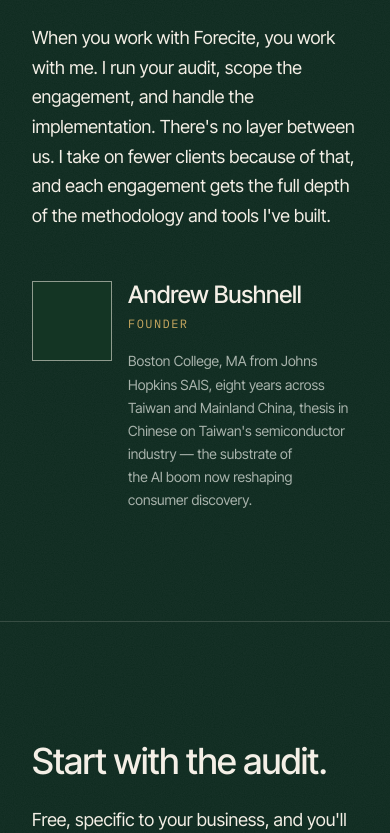
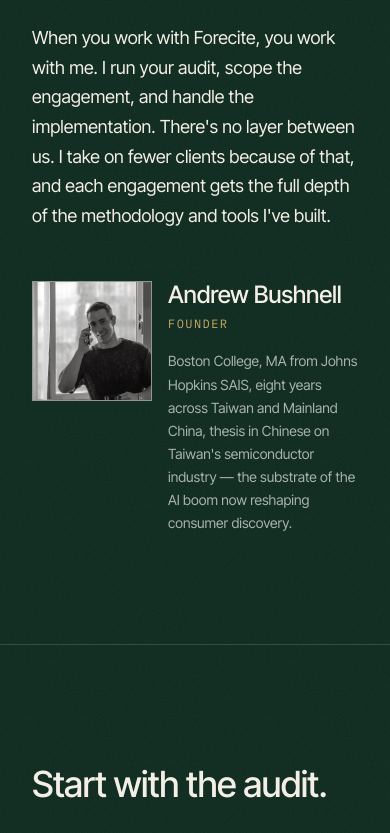
Before and after one commit to InvisibleJaguar90/forecite-site, a React (Vite) app: page /about in a window 390 px wide. Shown: the part 2299-3132 px from the top of the page. Built offline with nearby package versions, Linux system fonts and the light colour scheme.

Commit message:
Session 4 items 6+7+8: WCAG AA contrast pass, Button as-prop refactor, About portrait wired

```diff
--- a/src/pages/About.jsx
+++ b/src/pages/About.jsx
@@ -72,15 +72,22 @@ export default function About() {
             </p>
           </div>
           <div className="person-row" style={{ display: 'flex', alignItems: 'start', gap: 24 }}>
-            {/* Photo placeholder — real portrait lands in Session 4 */}
-            <div
-              aria-hidden
+            {/* Founder portrait. B&W candid; subject on the phone, mug at the
+                desk — real-moment composition rather than a stiff headshot.
+                Square crop at 180px — large enough to register a face, small
+                enough not to dominate the credential block. */}
+            <img
+              src="/portrait.jpg"
+              alt="Andrew Bushnell"
+              width="180"
+              height="180"
               style={{
-                width: 120,
-                height: 120,
-                background: 'var(--forest-700)',
+                width: 180,
+                height: 180,
+                objectFit: 'cover',
                 border: '1px solid var(--border-bone-on-forest-hover)',
                 flexShrink: 0,
+                display: 'block',
               }}
             />
             <div>
--- a/src/styles/responsive.css
+++ b/src/styles/responsive.css
@@ -225,14 +225,17 @@
    Page is now single-column hero, no grid stacking needed. */
 
 /* About person row (photo + name) — keep horizontal on mobile but
-   shrink photo so the row doesn't dominate. */
+   shrink photo so the row doesn't dominate.
+   Session 4 item 8: selector lifted from `> div:first-child` to
+   `> :first-child` because the placeholder div became an <img>; bumped
+   from 80 → 120px since the real portrait benefits from more presence. */
 @media (max-width: 480px) {
   .person-row {
     gap: 16px !important;
   }
-  .person-row > div:first-child {
-    width: 80px !important;
-    height: 80px !important;
+  .person-row > :first-child {
+    width: 120px !important;
+    height: 120px !important;
   }
 }
 
```
Also changed, not shown: public/portrait.jpg (added).
